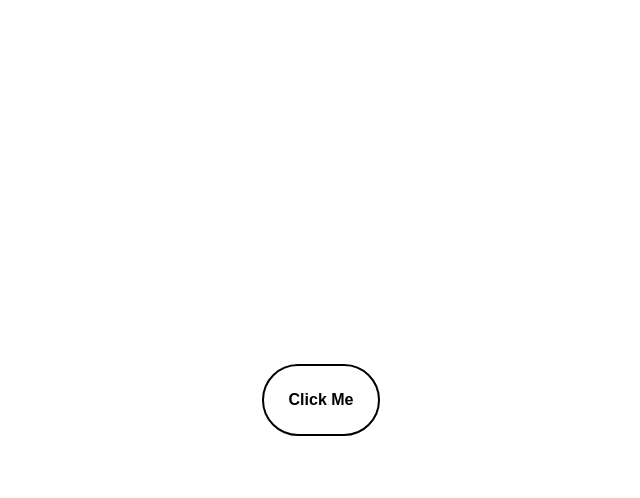
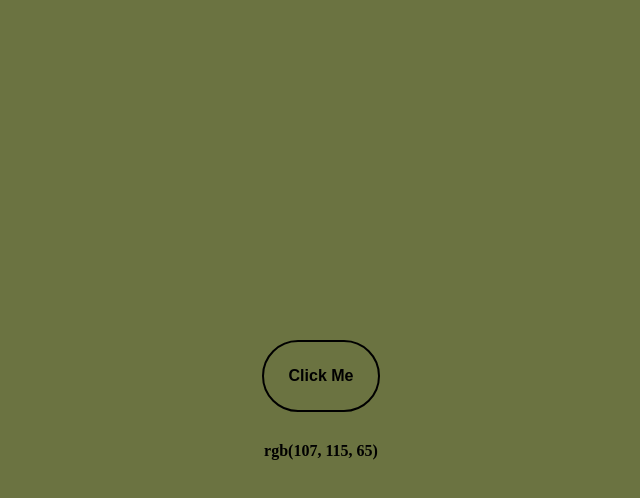
Before and after one commit to WebDevChris1/RGB-Gen, a plain HTML site: page index.html in a window 1280 px wide. Both pictures are taken after a click on the button "Click Me". Shown: the whole page, without its empty margins (319-959 px from the left). Drawn offline with Linux system fonts and the light colour scheme.

Commit message:
finished JS

```diff
--- a/index.css
+++ b/index.css
@@ -6,6 +6,7 @@
 
 body {
   display: flex;
+  flex-direction: column;
   justify-content: center;
   align-items: center;
   height: 100vh;
@@ -25,3 +26,8 @@ button:hover {
   background-color: black;
   color: white;
 }
+
+p {
+  margin-top: 30px;
+  font-weight: bold;
+}
--- a/index.html
+++ b/index.html
@@ -5,10 +5,11 @@
     <meta http-equiv="X-UA-Compatible" content="IE=edge" />
     <meta name="viewport" content="width=device-width, initial-scale=1.0" />
     <link rel="stylesheet" href="./index.css" />
-    <title>Home</title>
+    <title>RGB Gen</title>
   </head>
   <body id="bg">
     <button id="btn">Click Me</button>
+    <p id="rgb-text"></p>
     <script src="./index.js"></script>
   </body>
 </html>
--- a/index.js
+++ b/index.js
@@ -1,3 +1,17 @@
 const body = document.getElementById("bg");
-// body.setAttribute("style", "background-color: red");
-console.log(body);
+const btn = document.getElementById("btn");
+const rgbText = document.getElementById("rgb-text");
+let colors = 255;
+
+btn.addEventListener("click", function () {
+  let r = randomNum();
+  let g = randomNum();
+  let b = randomNum();
+  body.setAttribute("style", `background-color: rgb(${r}, ${g}, ${b})`);
+  rgbText.textContent = `rgb(${r}, ${g}, ${b})`;
+});
+
+function randomNum() {
+  let num = Math.floor(Math.random() * colors);
+  return num;
+}
```
